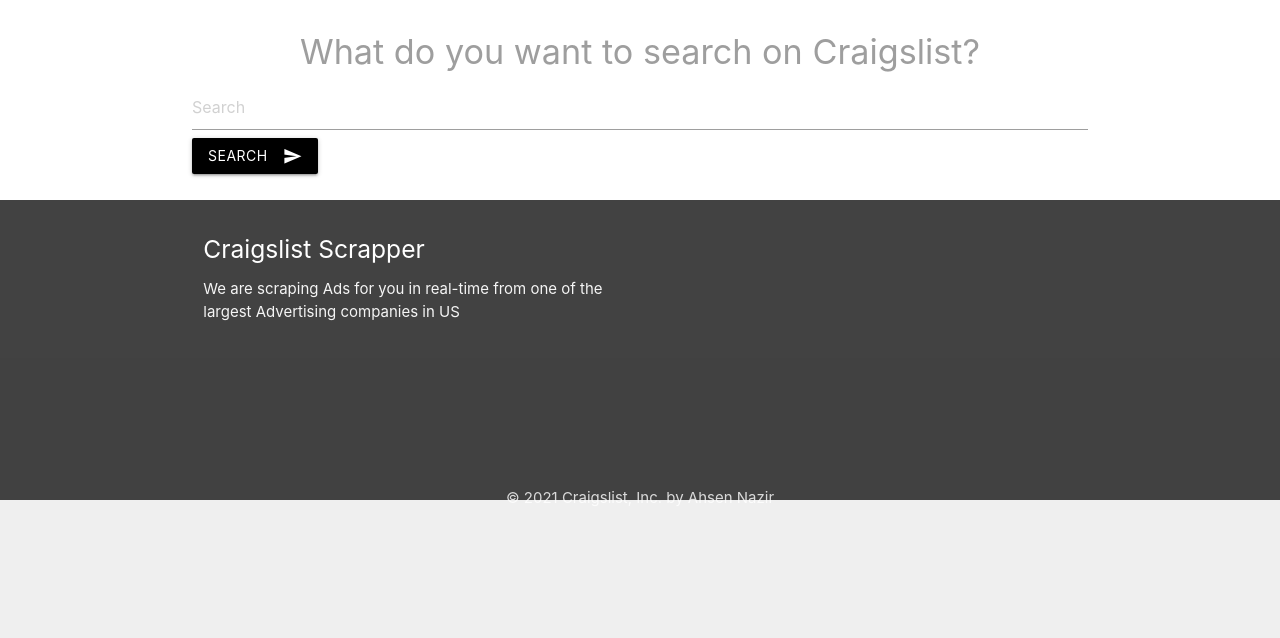
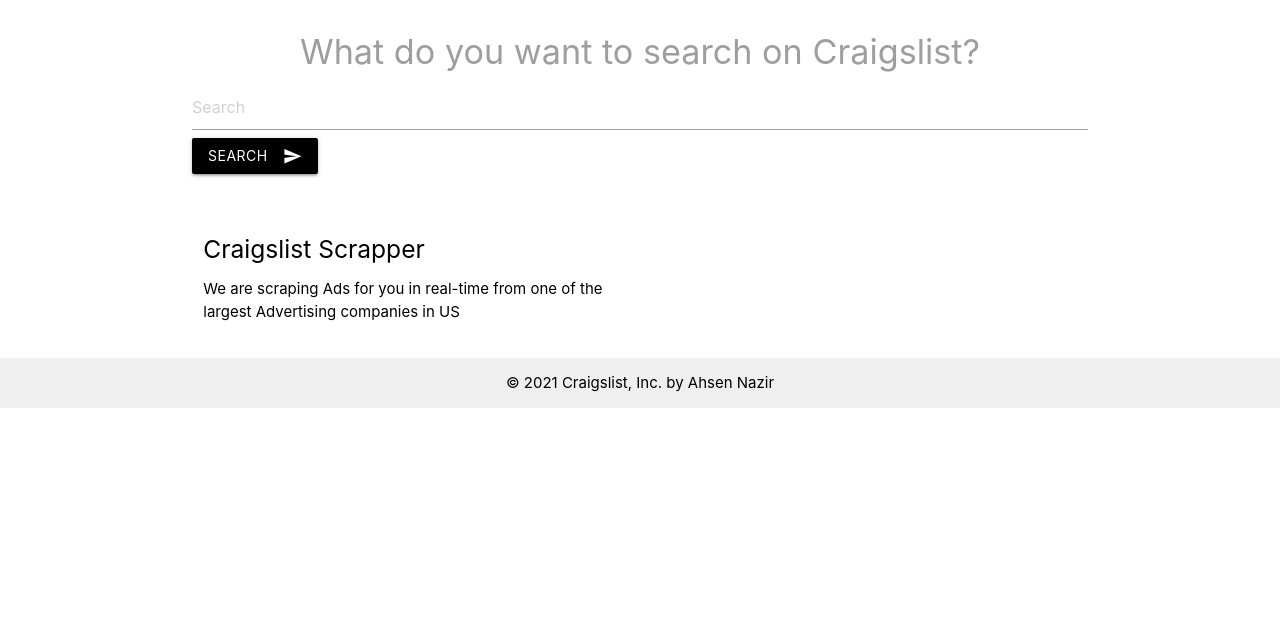
Before and after one commit to acen20/Craigslist, a Django app: template templates/base.html in a window 1280 px wide. Shown: the part 300-938 px from the top of the page. After the commit the page ends 708 px from the top, so only its background shows below. Run offline with Django 3.2, Linux system fonts and the light colour scheme; the template is opened without the code that fills it, so the values that code supplies are empty.

Commit message:
Front-end

```diff
--- a/myapp/static/myapp/style.css
+++ b/myapp/static/myapp/style.css
@@ -66,23 +66,19 @@
   font-variant: small-caps;
 }
 
-body{ height:100vh; margin:0; }
-
-footer{ min-height:inherit;}
-
 body{
   display:flex;
   flex-direction:column;
+  margin: 0;
+  height: 100vh;
 }
 
 footer{
   margin-top:2%;
-  height: 100vh;
   position: relative;
 }
 
 #footer-copyright{
-  height: 100%;
 }
 
 .card-footer{
--- a/templates/base.html
+++ b/templates/base.html
@@ -83,12 +83,12 @@
 
   </div>
 
-  <footer class="page-footer grey darken-3">
+  <footer class="page-footer black-text white">
     <div class="container">
       <div class="row">
         <div class="col l6 s12">
-          <h5 class="white-text">Craigslist Scrapper</h5>
-          <p class="grey-text text-lighten-4">We are scraping Ads for you in real-time from one of the largest Advertising companies in US</p>
+          <h5>Craigslist Scrapper</h5>
+          <p class="text-lighten-4">We are scraping Ads for you in real-time from one of the largest Advertising companies in US</p>
         </div>
         <div class="col l4 offset-l2 s12">
         <!--  <h5 class="white-text">Links</h5>
@@ -100,7 +100,7 @@
       </div>
     </div>
     <div class="valign-wrapper footer-copyright" id="footer-copyright">
-      <div class="container center">
+      <div class="black-text container center">
         © 2021 Craigslist, Inc. by Ahsen Nazir
       </div>
     </div>
```
Also changed, not shown: db.sqlite3.
